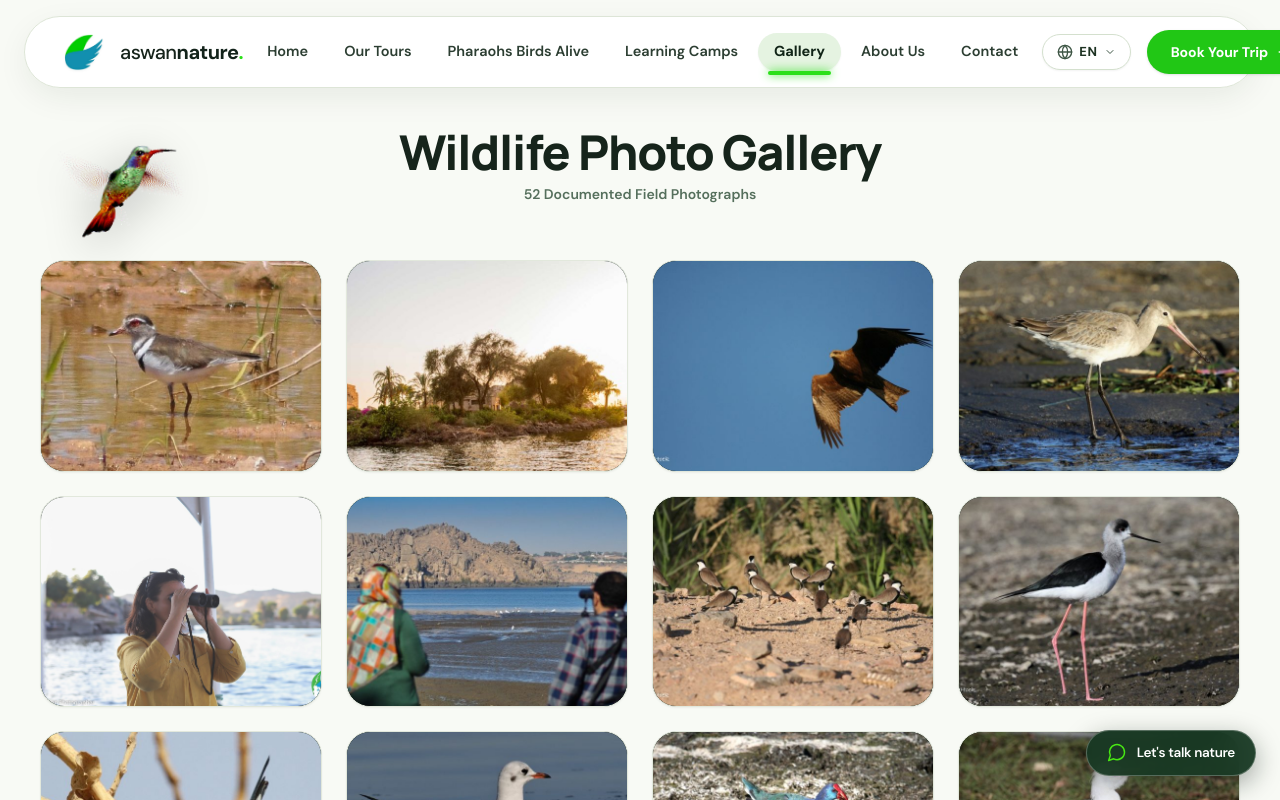
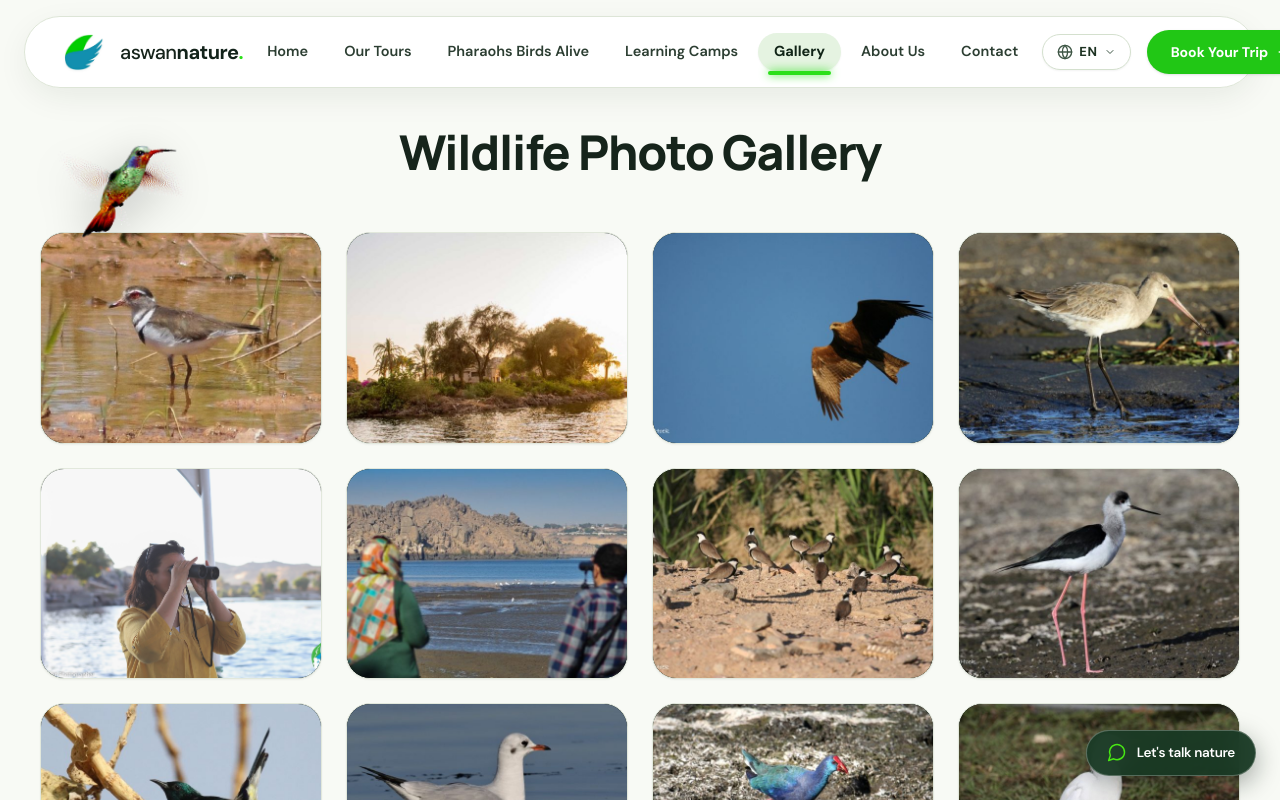
Before and after one commit to Islam-Shahat/Aswan-Nature, a React (Vite) app: page /gallery in a window 1280 px wide. Shown: the top 800 px of the page. Built offline with nearby package versions, Linux system fonts and the light colour scheme; a web font is replaced by a local one.

Commit message:
clean(gallery): remove photo count subtitle under gallery title

```diff
--- a/src/pages/GalleryPage.jsx
+++ b/src/pages/GalleryPage.jsx
@@ -42,9 +42,6 @@ export const GalleryPage = () => {
           <h1 className="text-3xl sm:text-4xl lg:text-5xl font-extrabold tracking-tight text-[#16241B]">
             {isAr ? 'معرض صور الحياة البرية' : 'Wildlife Photo Gallery'}
           </h1>
-          <span className="text-xs sm:text-sm font-semibold text-[#556F5C] mt-2 block">
-            {galleryPhotos.length} {isAr ? 'صورة ميدانية موثقة' : 'Documented Field Photographs'}
-          </span>
         </div>
 
         {/* 52-Photo Responsive Grid */}
```
